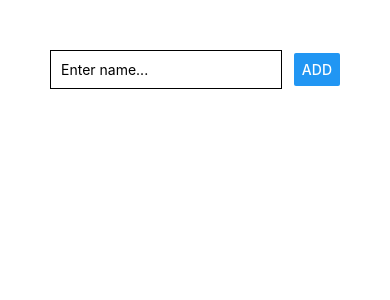
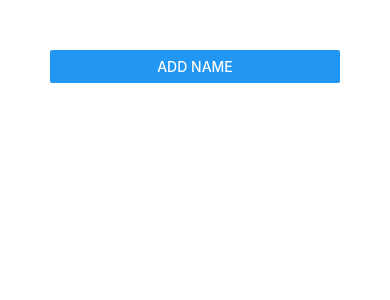
Before and after one commit to bneeland/react-native-app-2, a React Native app: screen / in a window 390 px wide. Shown: the top 300 px of the page. Built offline with nearby package versions, Linux system fonts and the light colour scheme.

Commit message:
Added modal appear button

```diff
--- a/App.js
+++ b/App.js
@@ -1,11 +1,12 @@
 import React, { useState } from 'react';
-import { StyleSheet, Text, View, TextInput, Button, FlatList } from 'react-native';
+import { StyleSheet, View, Button, FlatList } from 'react-native';
 
 import NameItem from './components/NameItem';
 import NameInput from './components/NameInput';
 
 export default function App() {
   const [listedNames, setListedNames] = useState([]);
+  const [isAddMode, setIsAddMode] = useState(false);
 
   const addNameHandler = nameTitle => {
     setListedNames(currentNames => [
@@ -22,7 +23,8 @@
 
   return (
     <View style={styles.screen}>
-      <NameInput onAddName={addNameHandler} />
+    <Button title="Add name" onPress={() => setIsAddMode(true)} />
+      <NameInput visible={isAddMode} onAddName={addNameHandler} />
       <FlatList
         keyExtractor={(item, index) => item.id}
         data={listedNames}
--- a/components/NameInput.js
+++ b/components/NameInput.js
@@ -1,5 +1,5 @@
 import React, { useState } from 'react';
-import { View, TextInput, Button, StyleSheet} from 'react-native';
+import { View, TextInput, Button, StyleSheet, Modal} from 'react-native';
 
 const NameInput = props => {
   const [enteredName, setEnteredName] = useState('');
@@ -9,6 +9,7 @@
   };
 
   return (
+    <Modal visible={props.visible} animationType="slide">
       <View style={styles.inputContainer}>
         <TextInput
           placeholder="Enter name..."
@@ -18,6 +19,7 @@
         />
         <Button title="Add" onPress={props.onAddName.bind(this, enteredName)} />
       </View>
+    </Modal>
   )
 };
 
```
Lines whose indentation alone changed are shown as unchanged.
